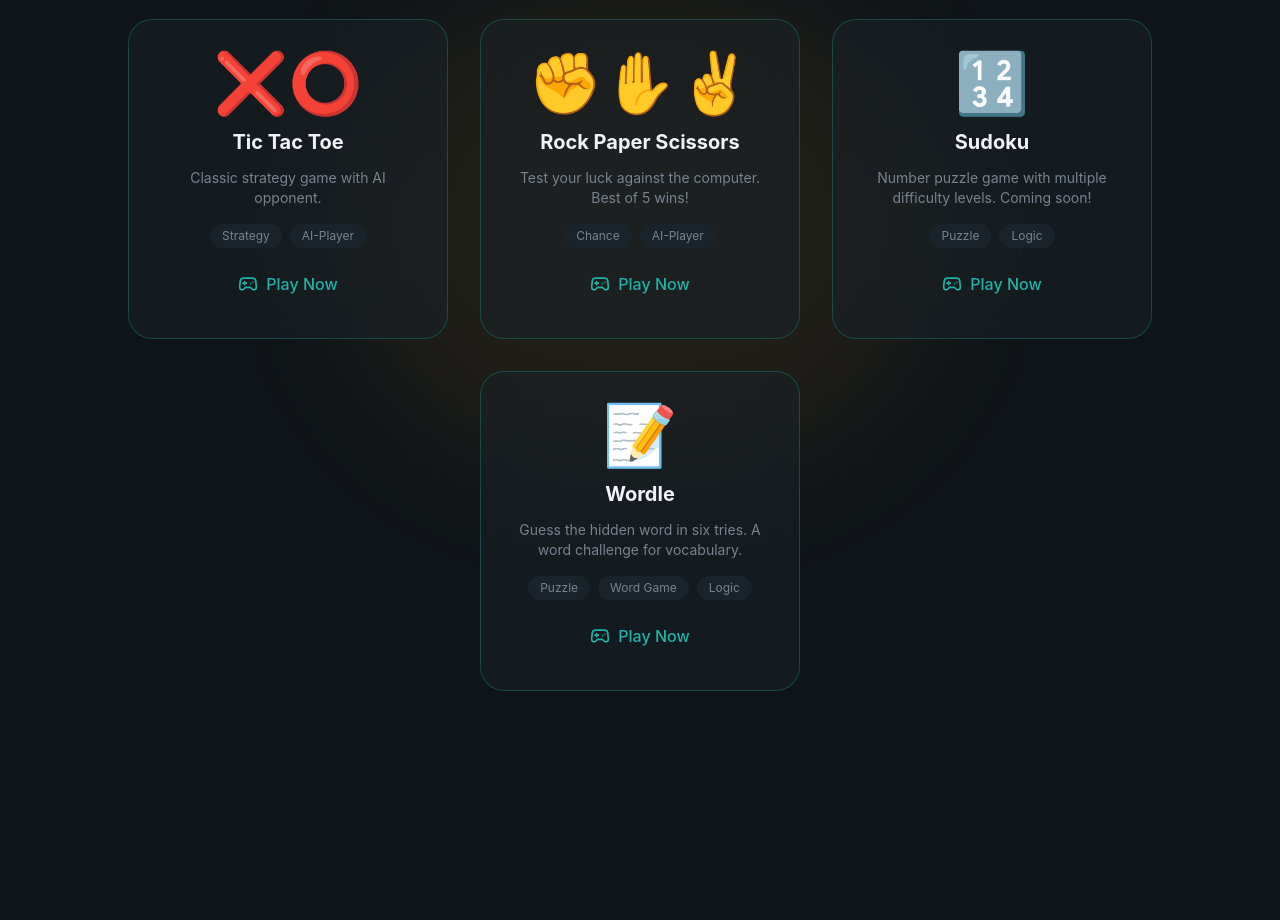
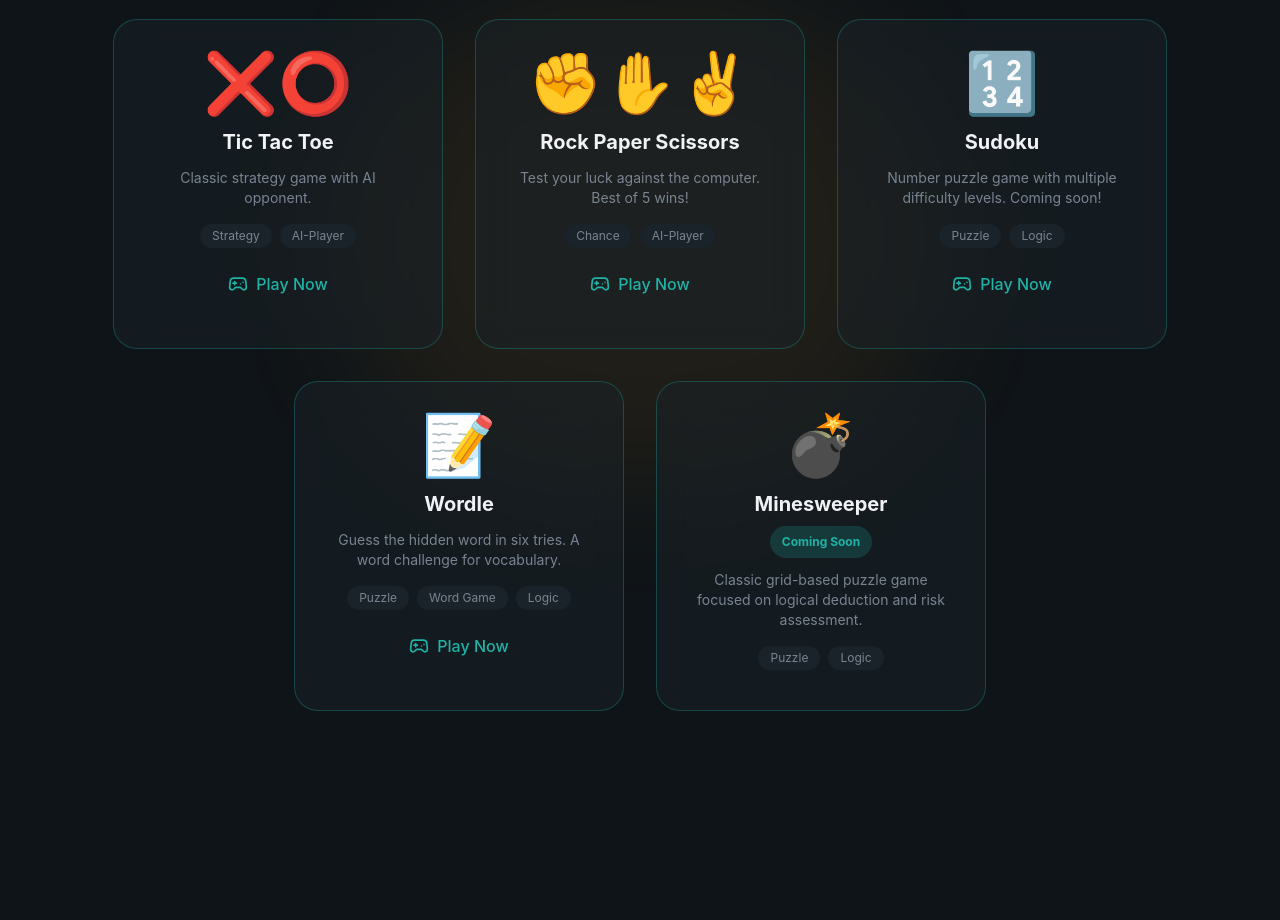
Before and after one commit to Dpolley99/portfolio, a React (Vite) app: page / in a window 1280 px wide. Shown: the part 5620-6540 px from the top of the page. Built offline with nearby package versions, Linux system fonts and the light colour scheme.

Commit message:
favicon, Minesweeper coming soon

```diff
--- a/index.html
+++ b/index.html
@@ -2,7 +2,7 @@
 <html lang="en">
   <head>
     <meta charset="UTF-8" />
-    <link rel="icon" type="image/svg+xml" href="/favicon.jpg" />
+    <link rel="icon" type="image/svg+xml" href="/favicon-initials.png" />
     <meta name="viewport" content="width=device-width, initial-scale=1.0" />
     <title>Debarshi Polley | SWE</title>
   </head>
--- a/src/sections/Games.jsx
+++ b/src/sections/Games.jsx
@@ -39,6 +39,16 @@
     component: WordleGame,
     tags: ["Puzzle", "Word Game", "Logic"],
   },
+  {
+    id: "minesweeper",
+    title: "Minesweeper",
+    description: "Classic grid-based puzzle game focused on logical deduction and risk assessment.",
+    icon: "💣",
+    component: null,
+    tags: ["Puzzle", "Logic"],
+    comingSoon: true
+  },
+
 ];
 
 const Games = () => {
@@ -83,7 +93,7 @@
               className={`glass rounded-3xl p-8 border border-primary/30 hover:border-primary/50 transition-all duration-300 hover:-translate-y-1 lg:hover:scale-102 animate-fade-in ${
         game.comingSoon ? "opacity-60 cursor-not-allowed" : "cursor-pointer"
       }`}
-              style={{ animationDelay: `${(index + 3) * 100}ms`, width: "320px", height: "320px"}}
+              style={{ animationDelay: `${(index + 3) * 100}ms`, width: "330px", height: "330px"}}
               onClick={() => openGame(game)}
             >
               {/* Game Icon */}
@@ -92,10 +102,10 @@
               </div>
 
               {/* Game Title */}
-              <h3 className="text-xl font-bold mb-3 text-center">
+              <h3 className="text-xl font-bold mb-3 text-center justify-items-center">
                 {game.title}
                 {game.comingSoon && (
-                  <span className="ml-2 text-xs bg-primary/20 text-primary px-2 py-1 rounded-full">
+                  <span className="m-2 text-xs flex justify-center max-w-30 bg-primary/20 text-primary px-3 py-2 rounded-full">
                     Coming Soon
                   </span>
                 )}
```
Also changed, not shown: public/favicon-initials.png (added).
